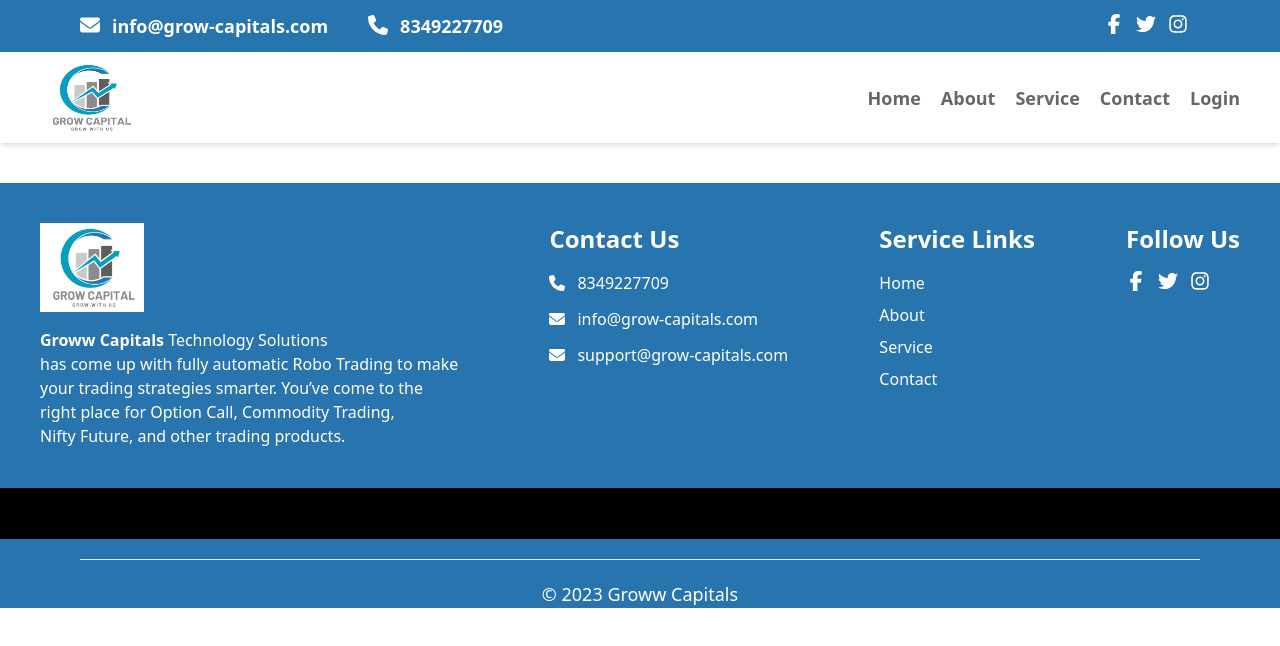
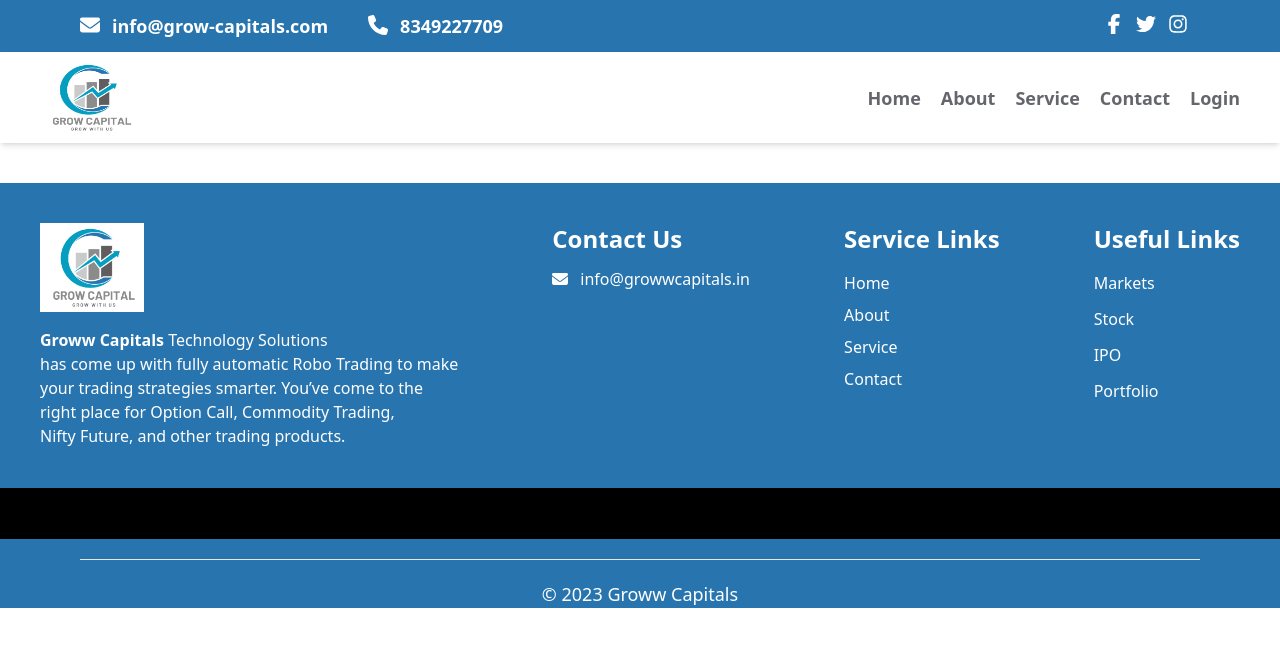
Before and after one commit to gravitonweb-IT/grow-capitals, a React (Create React App) app: page /user in a window 1280 px wide. Shown: the top 646 px of the page. Built offline with nearby package versions, Linux system fonts and the light colour scheme.

Commit message:
client-requirement-added

```diff
--- a/src/Common/AdminNavbar.jsx
+++ b/src/Common/AdminNavbar.jsx
@@ -46,10 +46,10 @@
                 className="h-5 w-5 text-white pr-3"
               />
               <span className="text-white font-semibold text-lg">
-                info@grow-capitals.com
+              info@growwcapitals.in
               </span>
             </p>
-            <p className="pl-10">
+            {/* <p className="pl-10">
               <FontAwesomeIcon
                 icon={faPhone}
                 className="h-5 w-5 text-white pr-3"
@@ -57,7 +57,7 @@
               <span className="text-white font-semibold text-lg">
                 8349227709
               </span>
-            </p>
+            </p> */}
           </div>
 
           <div>
--- a/src/Common/FooterOne.jsx
+++ b/src/Common/FooterOne.jsx
@@ -18,11 +18,14 @@
             <div className="">
               <img src={LogoImage} className="w-[104px] h-auto"></img>
             </div>
-      <p className="mt-4"> <b>Groww Capitals</b> Technology Solutions </p>
+            <p className="mt-4">
+              {" "}
+              <b>Groww Capitals</b> Technology Solutions{" "}
+            </p>
 
-      <p>has come up with fully automatic Robo Trading to make  </p>
+            <p>has come up with fully automatic Robo Trading to make </p>
 
-      <p> your trading strategies smarter. You’ve come to the  </p>
+            <p> your trading strategies smarter. You’ve come to the </p>
 
             <p>right place for Option Call, Commodity Trading, </p>
 
@@ -31,29 +34,23 @@
 
           <div class="text-white mt-4 md:mt-0 ">
             <h1 className="font-bold text-2xl ">Contact Us</h1>
-      <p className="mt-4">
+            {/* <p className="mt-4">
               <FontAwesomeIcon
                 icon={faPhone}
                 className="h-4 w-4 text-white pr-3"
               />
-        <span className="text-white ">8349227709</span>
-      </p>
+              <span className="text-white "></span>
+            </p> */}
 
             <p className="mt-3">
               <FontAwesomeIcon
                 icon={faEnvelope}
                 className="h-4 w-4 text-white pr-3"
               />
-        <span className="text-white ">info@grow-capitals.com</span>
+              <span className="text-white ">info@growwcapitals.in</span>
             </p>
 
-      <p className="mt-3">
-        <FontAwesomeIcon
-          icon={faEnvelope}
-          className="h-4 w-4 text-white pr-3"
-        />
-        <span className="text-white">support@grow-capitals.com</span>
-      </p>
+
           </div>
 
           <div class=" text-white mt-4 md:mt-0">
@@ -76,70 +73,85 @@
           </div>
 
           <div class=" text-white mt-4 md:mt-0">
-      <h1 className="font-bold text-2xl">Follow Us</h1>
+            <h1 className="font-bold text-2xl">Useful Links</h1>
+            <p className="mt-4">
+              <a
+                href="https://www.moneycontrol.com/stocksmarketsindia/"
+                target="_blank"
+                rel="noopener noreferrer"
+              >
+                Markets
+              </a>
+            </p>
 
-      <p className="mt-4">
-        <FontAwesomeIcon
-          icon={faFacebookF}
-          className="h-5 w-5 text-white pr-3"
-        />
-        <FontAwesomeIcon
-          icon={faTwitter}
-          className="h-5 w-5 text-white pr-3"
-        />
-        <FontAwesomeIcon
-          icon={faInstagram}
-          className="h-5 w-5 text-white pr-3"
-        />
+            <p className="mt-3">
+              <a
+                href="https://www.moneycontrol.com/news/business/stocks/"
+                target="_blank"
+                rel="noopener noreferrer"
+              >
+                Stock
+              </a>
+            </p>
+
+            <p className="mt-3">
+              <a
+                href="https://www.moneycontrol.com/ipo/"
+                target="_blank"
+                rel="noopener noreferrer"
+              >
+                IPO
+              </a>
+            </p>
+
+            <p className="mt-3">
+              <a
+                href="https://www.moneycontrol.com/portfolio-management/portfolio-investment-signup.php"
+                target="_blank"
+                rel="noopener noreferrer"
+              >
+                Portfolio
+              </a>
             </p>
           </div>
         </div>
         <div className="bg-black text-white p-2 text-lg ">
-
           <div className="site-footer-row-container-inner px-11">
-
             <div className="site-container">
-
               <div className="site-middle-footer-inner-wrap site-footer-row site-footer-row-columns-1 site-footer-row-column-layout-row site-footer-row-tablet-column-layout-default site-footer-row-mobile-column-layout-row ft-ro-dir-row ft-ro-collapse-normal ft-ro-t-dir-default ft-ro-m-dir-default ft-ro-lstyle-plain">
-
                 <div className="site-footer-middle-section-1 site-footer-section footer-section-inner-items-1">
-
-         <div className="footer-widget-area widget-area site-footer-focus-item footer-widget5 content-align-default content-tablet-align-default content-mobile-align-default content-valign-default content-tablet-valign-default content-mobile-valign-default" data-section="sidebar-widgets-footer5">
-
+                  <div
+                    className="footer-widget-area widget-area site-footer-focus-item footer-widget5 content-align-default content-tablet-align-default content-mobile-align-default content-valign-default content-tablet-valign-default content-mobile-valign-default"
+                    data-section="sidebar-widgets-footer5"
+                  >
                     <div className="footer-widget-area-inner site-info-inner">
-
                       <section id="block-12" className="widget widget_block">
-
                         <p></p>
 
                         <div className="ticker-news">
-
-                 <marquee behavior="scroll" direction="left" className="px-4">
-
+                          <marquee
+                            behavior="scroll"
+                            direction="left"
+                            className="px-4"
+                          >
                             {/* Add your marquee content here */}
-
-                   Mutual funds are subject to market, or systematic, risk. This is because there is no way to predict what will happen in the future or whether a given asset will increase or decrease in value. Because the market cannot be accurately predicted or completely controlled, no investment is risk-free.
-
+                            Mutual funds are subject to market, or systematic,
+                            risk. This is because there is no way to predict
+                            what will happen in the future or whether a given
+                            asset will increase or decrease in value. Because
+                            the market cannot be accurately predicted or
+                            completely controlled, no investment is risk-free.
                           </marquee>
-
                         </div>
 
                         <p></p>
-
                       </section>
-
                     </div>
-
                   </div>
-
                 </div>
-
               </div>
-
             </div>
-
           </div>
-
         </div>
 
         <hr class="my-2 md:my-5 w-100 mx-5 md:mx-20 " color="white"></hr>
@@ -148,7 +160,6 @@
           <h1 className="text-white text-lg">&copy; 2023 Groww Capitals</h1>
         </div>
       </div>
-
     </>
   );
 };
--- a/src/Modules/Account/Portfolio.jsx
+++ b/src/Modules/Account/Portfolio.jsx
@@ -67,11 +67,9 @@
       <div className="bg-gray-200 p-4 shadow-md">
         <div className="text-3xl font-bold mb-4 text-blue-500 text-center">CUSTOMER PORTFOLIO PROFIT AND LOSS DETAILS</div>
         <div className="text-xl font-bold mb-3 text-center">
-          WELCOME TO
+          WELCOME
         </div>
-        <div className="text-2xl font-bold text-center">
-          Admin Admin
-        </div>
+
       </div>
 
       <div className="overflow-x-auto">
```
Lines whose indentation alone changed are shown as unchanged.
